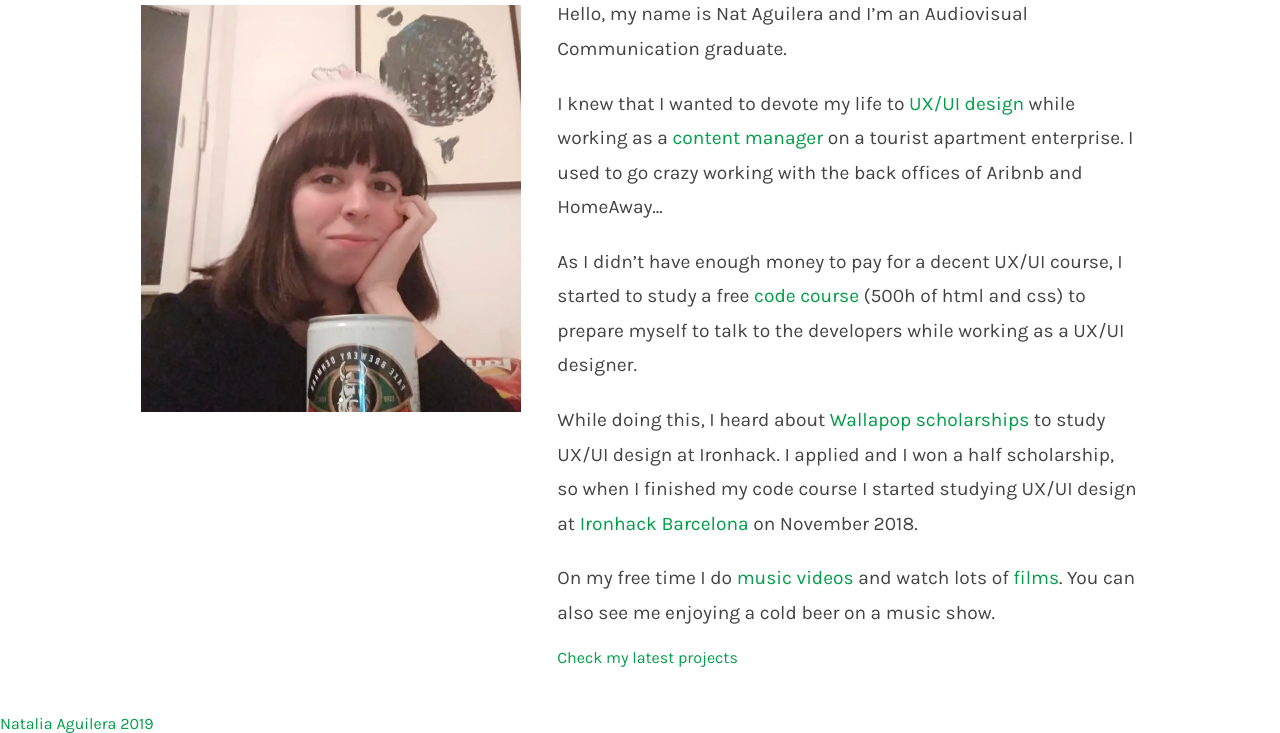
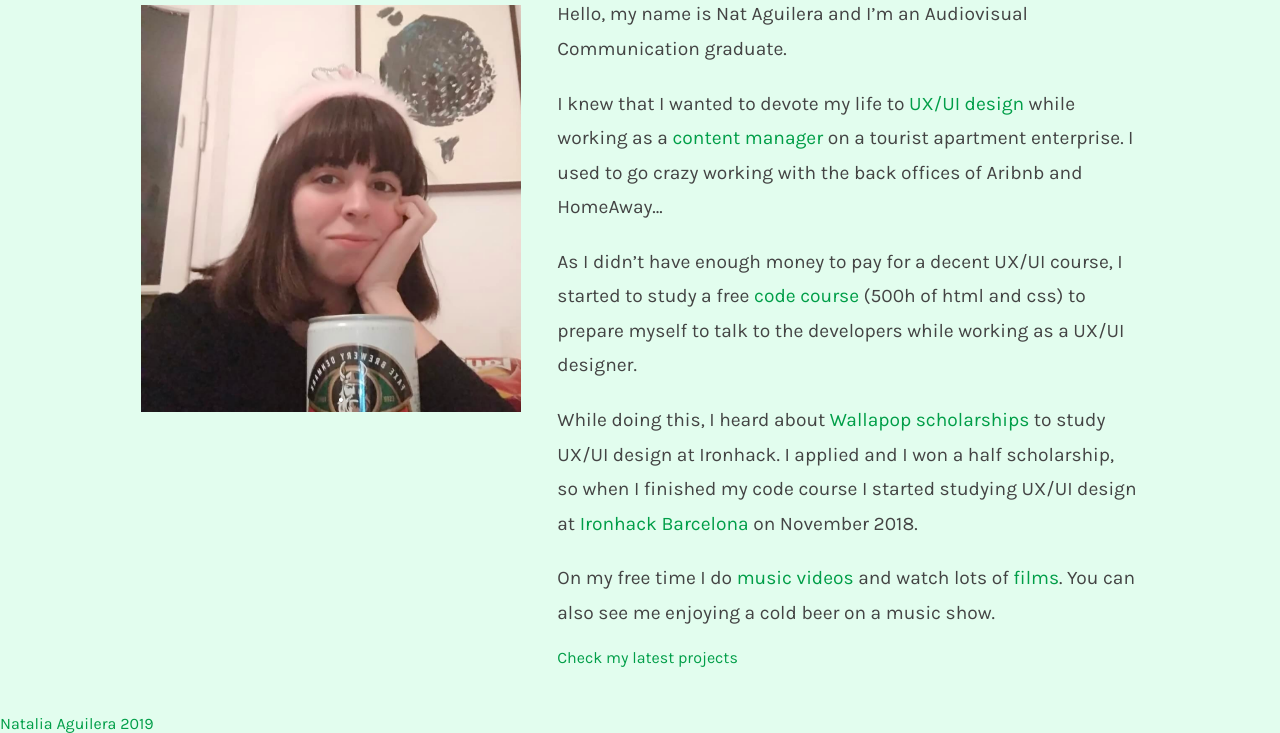
Before and after one commit to nataguilera/nat-aguilera-portfolio, a plain HTML site: page about.html in a window 1280 px wide. Shown: the part 207-940 px from the top of the page. Drawn offline with Linux system fonts and the light colour scheme.

Commit message:
wip abrl 22.07

```diff
--- a/css/style.css
+++ b/css/style.css
@@ -4,7 +4,7 @@
     padding:0px;
 }
 body{
-    /*background: #009E48;*/
+    background: #E2FDEE;
 
     font-family: "Karla";
 }
```
